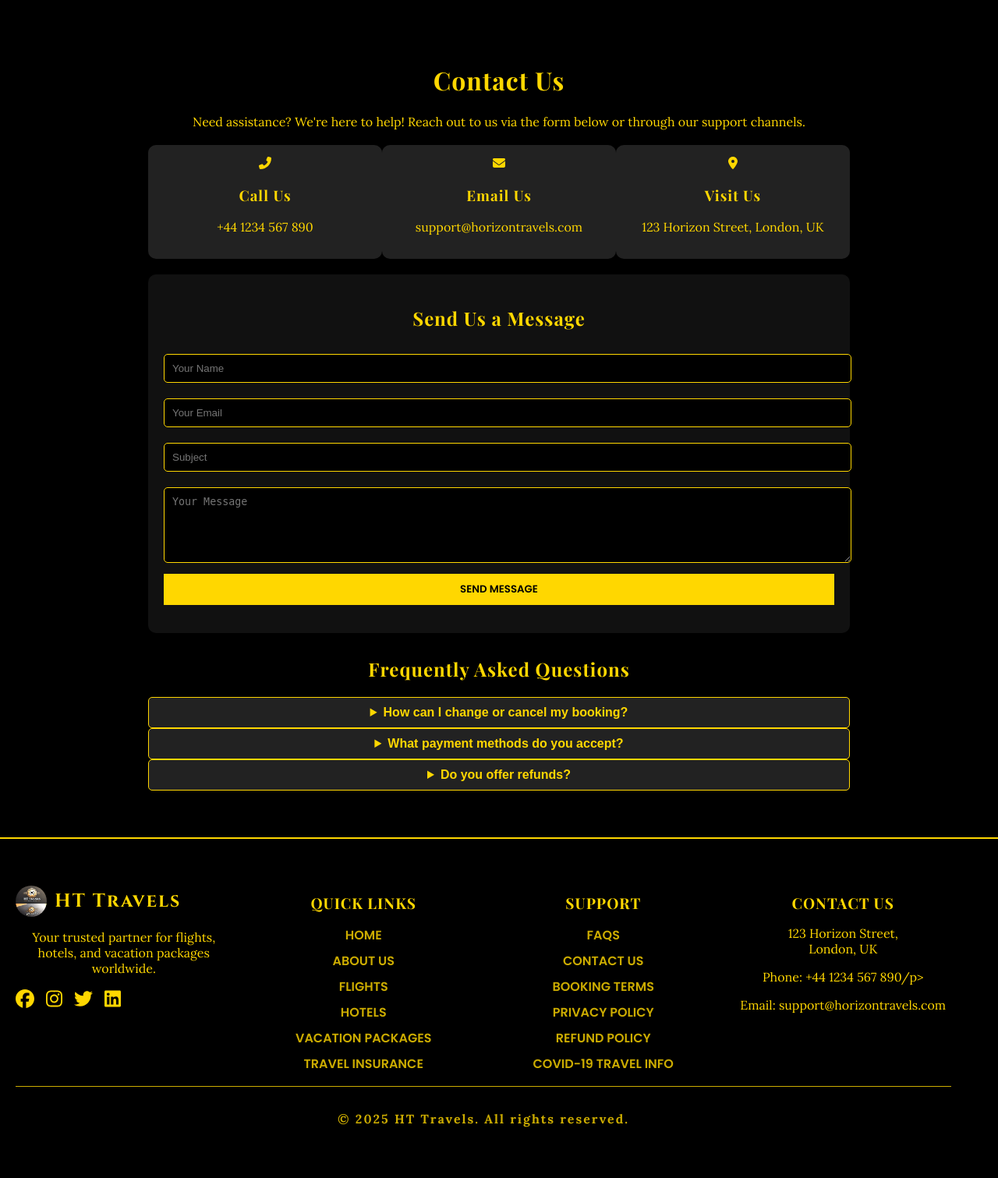
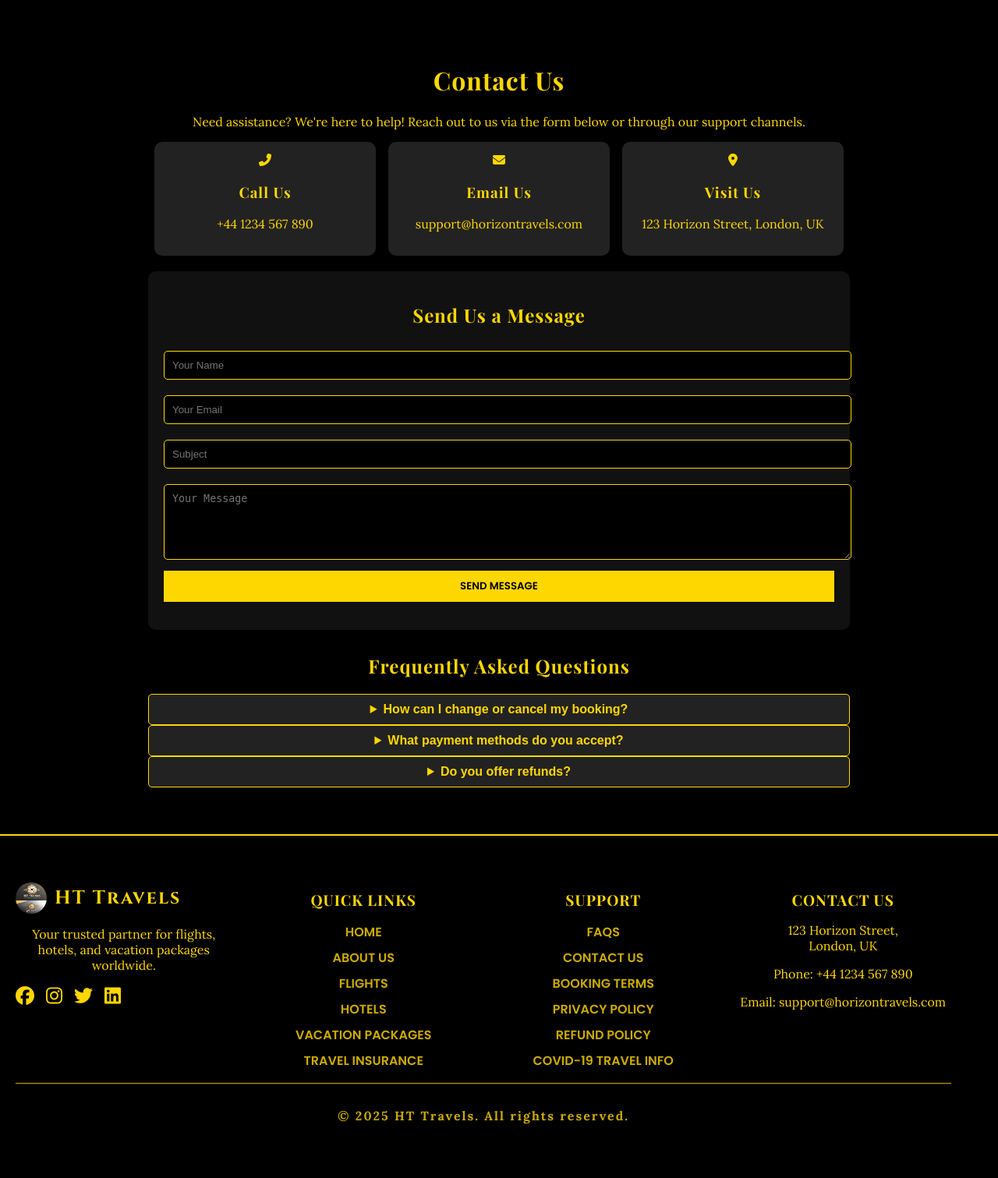
Before and after one commit to AdeyinkaEsi1/Velvet-Voyage, a Flask app: page /contact in a window 1280 px wide. Shown: the part 64-1575 px from the top of the page at 78% size. After the commit the page ends 1506 px from the top, so only its background shows below. Run offline with Flask 3, Linux system fonts and the light colour scheme.

Commit message:
template feat

```diff
--- a/app/templates/about-us.html
+++ b/app/templates/about-us.html
@@ -11,7 +11,8 @@
 <style>
     /* General Styles */
     .about-hero {
-        background: url('../images/about-bg.jpg') no-repeat center center/cover;
+
+        background: url("{{ url_for('static', filename='images/business-class-2.jpeg') }}") no-repeat center center/cover;
         height: 50vh;
         display: flex;
         justify-content: center;
--- a/app/templates/base.html
+++ b/app/templates/base.html
@@ -5,6 +5,7 @@
     <meta charset="UTF-8">
     <meta name="viewport" content="width=device-width, initial-scale=1.0">
     <title>{% block title %}Horizon Travels{% endblock %}</title>
+    <link rel="shortcut icon" href="{{ url_for('static', filename='images/brand-logo.webp') }}" type="image/x-icon">
     <script src="https://cdnjs.cloudflare.com/ajax/libs/font-awesome/6.5.1/js/all.min.js"
         crossorigin="anonymous"></script>
     <link rel="stylesheet" href="{{ url_for('static', filename='css/styles.css') }}">
@@ -94,7 +95,7 @@
                 <div class="footer-section">
                     <h3>Contact Us</h3>
                     <p>123 Horizon Street,<br> London, UK</p>
-                    <p>Phone: +44 1234 567 890/p>
+                    <p>Phone: +44 1234 567 890</p>
                     <p>Email: support@horizontravels.com</p>
                 </div>
             </div>
--- a/app/templates/contact.html
+++ b/app/templates/contact.html
@@ -22,10 +22,12 @@
     .contact-info {
         display: flex;
         justify-content: space-between;
-        margin: 20px 0;
+        margin: 20px 10;
     }
 
     .info-box {
+        margin-left: 8px;
+        margin-right: 8px;
         width: 30%;
         background: #222;
         padding: 15px;
--- a/app/templates/user/auth/password-reset.html
+++ b/app/templates/user/auth/password-reset.html
@@ -98,7 +98,7 @@
             event.preventDefault();
             const email = document.getElementById("email").value;
 
-            const response = await fetch("/password-reset/request", {
+            const response = await fetch("/auth/password-reset/request", {
                 method: "POST",
                 headers: { "Content-Type": "application/json" },
                 body: JSON.stringify({ email })
@@ -120,7 +120,7 @@
             const otp = document.getElementById("otp").value;
             const newPassword = document.getElementById("new-password").value;
 
-            const response = await fetch("/password-reset/verify", {
+            const response = await fetch("/auth/password-reset/verify", {
                 method: "POST",
                 headers: { "Content-Type": "application/json" },
                 body: JSON.stringify({ email, otp, new_password: newPassword })
--- a/schema/flight.sql
+++ b/schema/flight.sql
@@ -7,24 +7,28 @@ INSERT INTO
     )
 VALUES
     ('Newcastle', 'Bristol', '17:45:00', '19:00:00'),
+
     ('Bristol', 'Newcastle', '09:00:00', '10:15:00'),
     ('Cardiff', 'Edinburgh', '07:00:00', '08:30:00'),
     ('Bristol', 'Manchester', '12:30:00', '13:30:00'),
     ('Manchester', 'Bristol', '13:20:00', '14:20:00'),
     ('Bristol', 'London', '07:40:00', '08:20:00'),
     ('London', 'Manchester', '13:00:00', '14:00:00'),
+
     ('Manchester', 'Glasgow', '12:20:00', '13:30:00'),
     ('Bristol', 'Glasgow', '08:40:00', '09:45:00'),
     ('Glasgow', 'Newcastle', '14:30:00', '15:45:00'),
     ('Newcastle', 'Manchester', '16:15:00', '17:05:00'),
     ('Manchester', 'Bristol', '18:25:00', '19:30:00'),
     ('Bristol', 'Manchester', '06:20:00', '07:20:00'),
+
     ('Portsmouth', 'Dundee', '12:00:00', '14:00:00'),
     ('Dundee', 'Portsmouth', '10:00:00', '12:00:00'),
     ('Edinburgh', 'Cardiff', '18:30:00', '20:00:00'),
     ('Southampton', 'Manchester', '12:00:00', '13:30:00'),
     ('Manchester', 'Southampton', '19:00:00', '20:30:00'),
     ('Birmingham', 'Newcastle', '17:00:00', '17:45:00'),
+
     ('Newcastle', 'Birmingham', '07:00:00', '07:45:00'),
     ('Aberdeen', 'Portsmouth', '08:00:00', '09:30:00');
 
--- a/schema/schema.sql
+++ b/schema/schema.sql
@@ -52,16 +52,20 @@ INSERT INTO flight_prices (departure, destination, price) VALUES
 ('Cardiff', 'Edinburgh', 90),
 ('Bristol', 'Manchester', 80),
 ('Manchester', 'Bristol', 80),
+
+
 ('Bristol', 'London', 80),
 ('London', 'Manchester', 100),
 ('Manchester', 'Glasgow', 100),
 ('Bristol', 'Glasgow', 110),
 ('Glasgow', 'Newcastle', 100),
+
 ('Newcastle', 'Manchester', 100),
 ('Portsmouth', 'Dundee', 120),
 ('Dundee', 'Portsmouth', 120),
 ('Edinburgh', 'Cardiff', 100),
 ('Southampton', 'Manchester', 100),
+
 ('Manchester', 'Southampton', 90),
 ('Birmingham', 'Newcastle', 100),
 ('Newcastle', 'Birmingham', 100),
```
Also changed, not shown: app/templates/index.html (+17 -8 lines).
